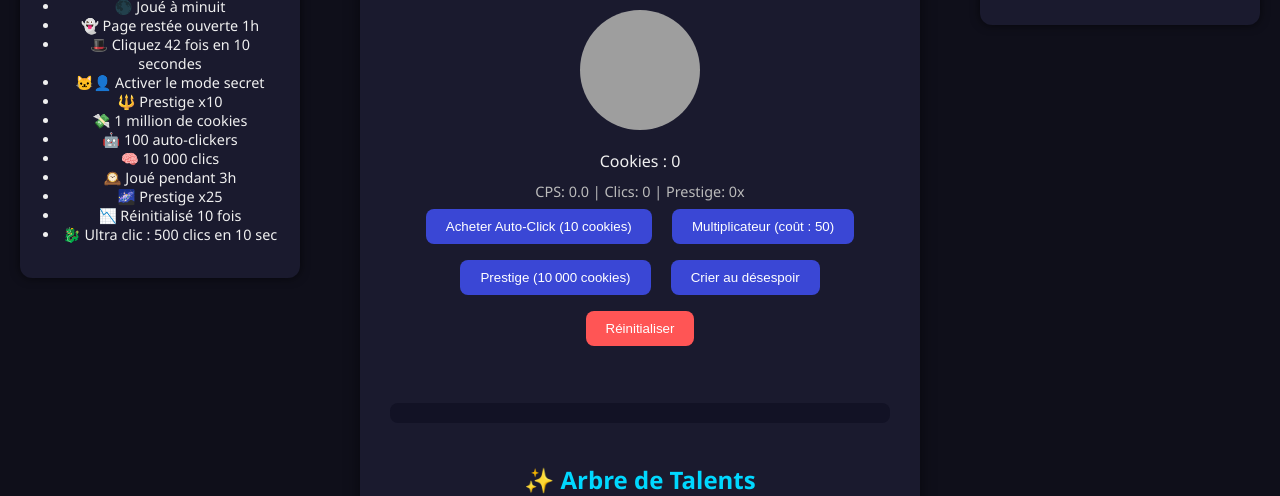
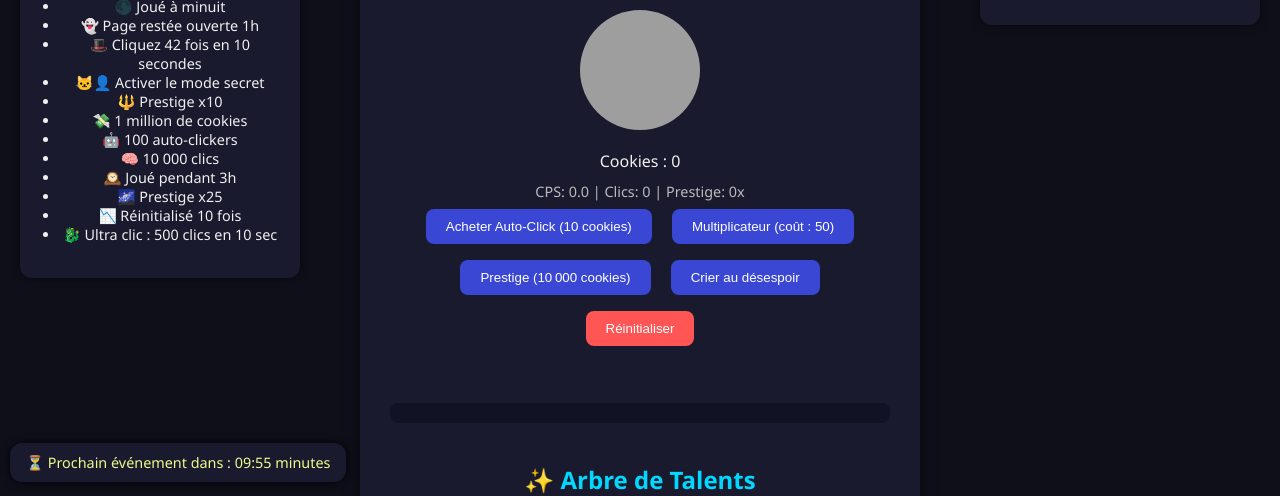
Before and after one commit to NelthCMD/Debantime, a plain HTML site: page index.html in a window 1280 px wide. Shown: the part 308-804 px from the top of the page. Drawn offline with Linux system fonts and the light colour scheme; grey boxes are pictures that could not be loaded.

Commit message:
J'avais oublié le décompte

```diff
--- a/index.html
+++ b/index.html
@@ -93,6 +93,11 @@
     <button onclick="prestige()">Prestige (10 000 cookies)</button>
     <button onclick="desespoir()">Crier au désespoir</button>
     <button onclick="resetGame()" style="background:#ff5555">Réinitialiser</button>
+
+    <div id="event-timer"
+     style="position:fixed;bottom:10px;left:10px;background:#1a1a2e;color:#f1fa8c;padding:10px 16px;border-radius:12px;font-size:0.9em;box-shadow:0 0 8px #000;">
+      ⏳ Prochain événement dans : <span id="eventCountdown">10:00</span> minutes
+    </div>
 
   <div id="event"></div>
 
@@ -893,6 +898,8 @@ if(last && localStorage.getItem("enableOffline")==="1"){
   cookies += Math.floor((Date.now()-last)/1000)*clickPower;
 }
 
+
+
 </script>
 </body>
 </html>
```
